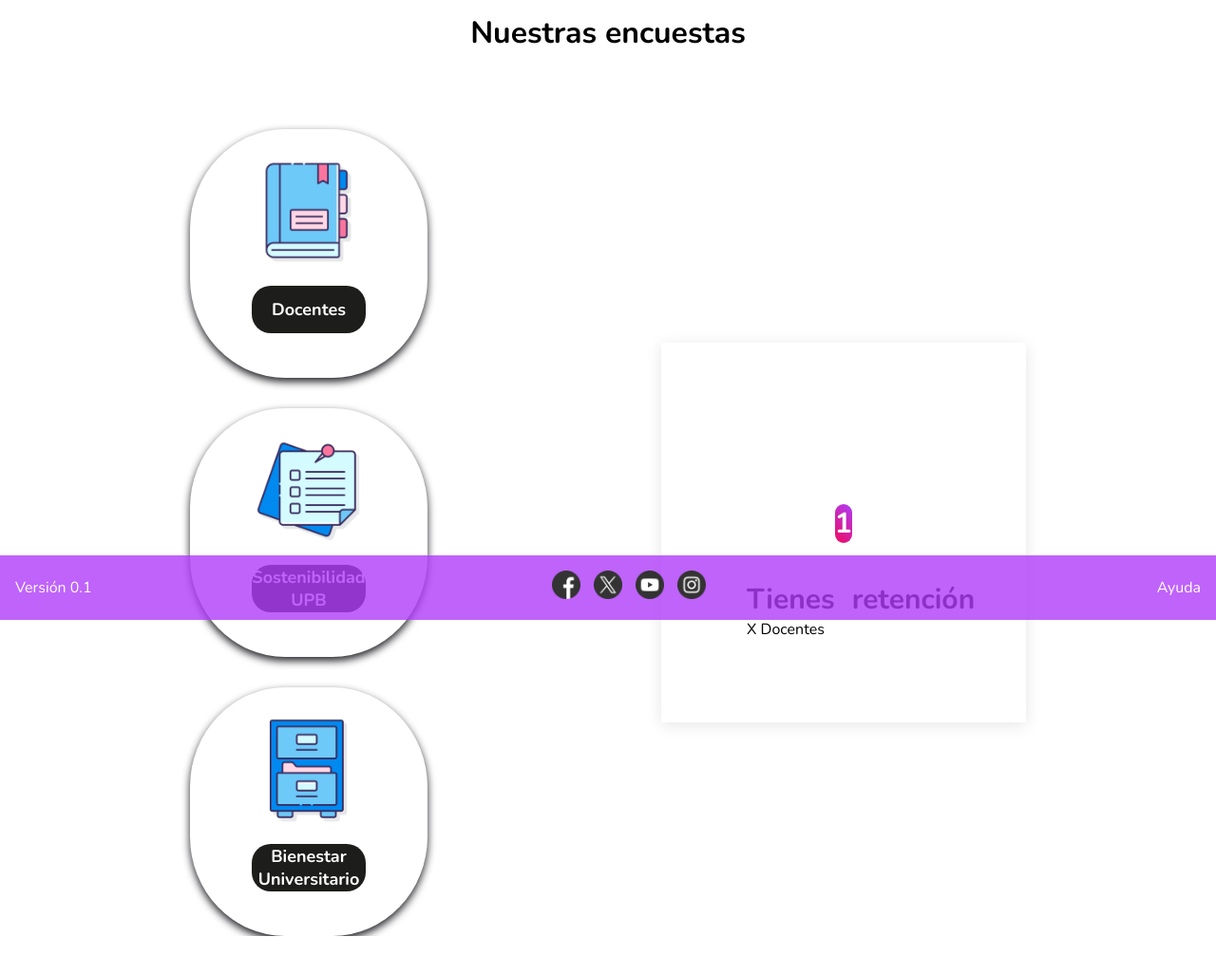
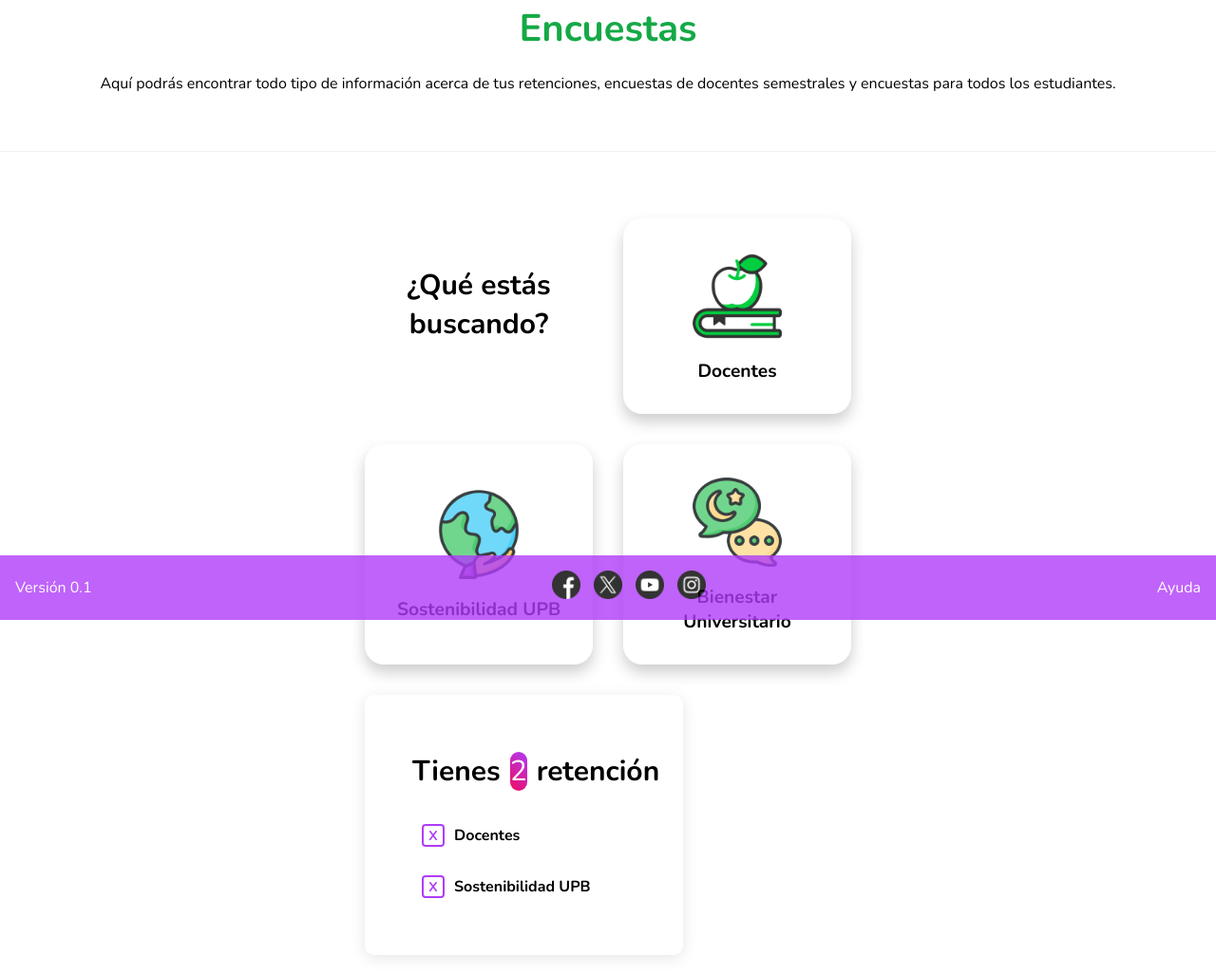
Before and after one commit to JuanJAreiza/JuanJAreiza.github.io, a plain HTML site: page html/encuestas.html in a window 1280 px wide. Shown: the part 147-1173 px from the top of the page at 95% size. Before the commit the page ends 1133 px from the top, so only its background shows below. Drawn offline with nearby package versions, Linux system fonts and the light colour scheme.

Commit message:
Se termina de crear a satisfacción la sección de 'diligencias y encuestas'

```diff
--- a/css/encuestas.css
+++ b/css/encuestas.css
@@ -8,6 +8,8 @@
   --fondo: rgba(255,255,255,255);
   --letra: rgba(29,29,27,255);
   --blur: blur(10px);
+  --verdetrans: rgba(76, 255, 135, 0.29);
+  --verde:rgba(21, 169, 70, 1);
 }
 
 *{
@@ -19,7 +21,7 @@
 }
 
 body{
-  height: 100vh;
+  height: 100%;
   position: relative;
 }
 
@@ -142,98 +144,167 @@ header{
   transform: scale(0.95);
 }
 
-.titulo{
-  margin-top: 160px;
+
+/*CONTENIDO BOTONES*/
+.conten-cat {
+  display: flex;
+  flex-flow: column;
+  align-items: center;
+  justify-content: space-between;
+  margin: 0 auto;
+}
+
+.titulo {
+  color: var(--verde);
+  font-size: 2.5rem;
+  margin-top: 150px;
+  margin-bottom: 20px;
   text-align: center;
 }
 
-.conten-cat{
-    margin-top: 80px;
+.texto-apoyo{
+  text-align: center;
+  margin: 0 20px 60px 20px;
+}
+
+.divider{
+  border: none;
+  height: 1px;
+  background-color: var(--gris);
+  margin: 50px 0;
+}
+
+.subtitulo{
+  font-size: 30px;
+  margin-top: 50px;
+  margin-bottom: 30px;
+  text-align: center;
+}
+
+.categorias {
+  display: grid;
+  gap: 2rem;
+  grid-template-columns: repeat(auto-fill, minmax(min(100%, 15rem), 1fr));
+  width: 40%;
+  margin: 20px;
+}
+
+.boton {
   display: flex;
+  align-items: center;
+  justify-content: center;
+  padding: 2rem;
+  border-radius: 20px;
+  box-shadow: 0 0.5rem 1rem rgba(0, 0, 0, 0.2);
+  transition: transform 0.3s ease;
+}
+
+.boton:hover {
+  transform: translateY(-8px);
+  box-shadow: 0 0.5rem 1rem rgba(0, 0, 0, 0.4);
+  background: linear-gradient(to bottom, var(--fondo), var(--verdetrans));
+}
+
+.boton a {
+  text-decoration: none;
+  color: inherit;
+  display: flex;
+  flex-direction: column;
   align-items: center;
   justify-content: center;
 }
 
-  .conten-cat .categorias{
-    display: grid;
-    gap: 2rem;
-    grid-template-columns: repeat(auto-fill, minmax(min(100%, 15rem), 1fr));
-    width: 60%;
-    margin-left: 200px;
+.icon {
+  width: 100px;
+  height: 100px;
+  margin-bottom: 1rem;
 }
 
-  .conten-cat .categorias .boton{
-    display: flex;
-    padding: 2rem 3rem;
-    align-items: center;
-    justify-items: center;
-    flex-direction: column;
-    box-shadow: 0 .25rem .5rem #212126;
-    border-radius: 40%;
-    min-width: 20%;
-    max-width: 250px;
-    cursor: pointer;
+.icon img {
+  width: 100%;
+  height: 100%;
+  object-fit: cover;
 }
 
-  .conten-cat .categorias .boton img{
-    height: 7rem;
+.text {
+  font-size: 1.2rem;
+  font-weight: bold;
+  text-align: center;
 }
 
-  .conten-cat .categorias .boton:hover img{
-    transform: scale(1.2);
+
+/*CONTENIDO RETENCIONES*/
+.retenciones{
+  right: 0;
+  padding: 50px;
+  height: 100%;
+  width: 26.2vw;
+  box-shadow: 0 .2rem 1rem rgba(0, 0, 0, .1);
+  border-radius: 10px;
 }
 
-  .conten-cat .categorias .boton button{
-    height: 50px;
-    width: 120px;
-    background-color: var(--letra);
-    color: var(--fondo);
-    font-weight: bold;
-    font-size: 18px;
-    border: none;
-    margin: 15px;
-    border-radius: 20px;
-    cursor: pointer;
-  }
-
-  .conten-cat .categorias .boton button:hover{
-    transform: scale(1.1);
-    background: linear-gradient(-135deg, var(--morado), var(--rojo));
-    color: var(--fondo);
-  }
-
-  .conten-cat .categorias .boton button:active{
-    transform: scale(0.95);
-  }
-
-  .retenciones{
-    margin-right: 200px;
-    right: 0;
-    padding: 90px;
-    height: 50vh;
-    width: 30vw;
-    box-shadow: 0 .2rem 1rem rgba(0, 0, 0, .1);
-  }
-
-  .retenciones .titu{
+.titulos{
   display: flex;
   align-items: center;
   justify-items: center;
+  margin-bottom: 15px;
 }
 
-  .retenciones .titu .titulo{
+.mini-titulo{
   font-size: 30px;
   font-weight: 700;
 }
 
-  .retenciones .titu .titulo-esp{
+.titulo-esp{
+  margin: 10px;
   font-size: 30px;
-    font-weight: 700;
   width: 40px;
   color: var(--fondo);
   text-align: center;
   background: linear-gradient(-135deg, var(--morado), var(--rojo));
-    border-radius: 20px;
+  border-radius: 10px;
+}
+
+.tipos-retencion {
+  display: flex;
+  flex-direction: column;
+  gap: 10px;
+}
+
+.retencion-item {
+  display: flex;
+  align-items: center;
+  gap: 10px;
+  font-size: 16px;
+  font-weight: bold;
+  padding: 10px;
+  border-radius: 5px;
+  transition: background-color 0.3s, transform 0.3s;
+}
+
+.retencion-item .checkbox {
+  display: inline-flex;
+  align-items: center;
+  justify-content: center;
+  width: 24px;
+  height: 24px;
+  border: 2px solid var(--morado);
+  border-radius: 4px;
+  background: var(--fondo);
+  color: var(--morado);
+  font-size: 14px;
+  font-weight: bold;
+}
+
+.retencion-item.seleccionado {
+  background: linear-gradient(-135deg, var(--morado), var(--rojo));
+  color: #fff;
+  transform: scale(1.05);
+}
+
+.retencion-item.seleccionado .checkbox {
+  background: #fff;
+  color: var(--morado);
 }
 
   /* FOOTER */
@@ -296,6 +367,20 @@ footer .redes img:hover{
   /*Mobile*/
   @media (max-width: 576px){
 
+    .conten-cat {
+      flex-direction: column;
+      align-items: center;
+    }
+
+    .categorias, .retenciones {
+      width: 100%;
+    }
+
+    .retenciones {
+      margin-top: 20px;
+      width: 570px;
+    }
+
     .dropdown_menu{
         width: 100%;
         margin-right: 50px;
--- a/html/encuestas.html
+++ b/html/encuestas.html
@@ -43,30 +43,52 @@
 
   </header>
 
-  <h1 class="titulo">Nuestras encuestas</h1>
+  <h1 class="titulo">Encuestas</h1>
+  <p class="texto-apoyo">Aquí podrás encontrar todo tipo de información acerca de tus retenciones, encuestas de docentes semestrales y
+    encuestas para todos los estudiantes.
+  </p>
+
+  <hr class="divider">
+
   <div class="conten-cat">
     <div class="categorias">
-      <nav class = "boton">
-        <a href="#"><img src="../imgs/materias_actuales.png" alt="Horarios"></a>
-        <a href="#"><button>Docentes</button></a>
-      </nav>
-      <nav class = "boton">
-        <a href="#"><img src="../imgs/matricula.png" alt="Notas"></a>
-        <a href="#"><button>Sostenibilidad UPB</button></a>
-      </nav>
-      <nav class = "boton">
-        <a href="#"><img src="../imgs/historial_materias.png" alt="Materias"></a>
-        <a href="#"><button>Bienestar Universitario</button></a>
-      </nav>
-    </div>
-    <div class="retenciones">
-      <div class="titu">
-        <p class="titulo">Tienes</p>
-        <p class="titulo-esp">1</p>
-        <p class="titulo">retención</p>
+      <h1 class="subtitulo">¿Qué estás buscando?</h1>
+      <div class="boton">
+        <a href="#">
+          <div class="icon">
+            <img src="../imgs/docentes.png" alt="Docentes">
+          </div>
+          <div class="text">Docentes</div>
+        </a>
       </div>
-      <div class="tipos-retencion">
-        X Docentes
+      <div class="boton">
+        <a href="#">
+          <div class="icon">
+            <img src="../imgs/sostenibilidad.png" alt="Sostenibilidad UPB">
+          </div>
+          <div class="text">Sostenibilidad UPB</div>
+        </a>
+      </div>
+      <div class="boton">
+        <a href="#">
+          <div class="icon">
+            <img src="../imgs/bienestar.png" alt="Bienestar Universitario">
+          </div>
+          <div class="text">Bienestar Universitario</div>
+        </a>
+      </div>
+      <div class="retenciones">
+        <div class="titulos">
+          <p class="mini-titulo">Tienes</p>
+          <p class="titulo-esp">2</p>
+          <p class="mini-titulo">retención</p>
+        </div>
+        <div class="tipos-retencion">
+          <div class="retencion-item">
+            <div class="checkbox">X</div> Docentes</div>
+          <div class="retencion-item">
+            <div class="checkbox">X</div> Sostenibilidad UPB</div>
+        </div>
       </div>
     </div>
   </div>
```
Also changed, not shown: css/diligencias.css (+69 -0 lines), html/diligencias.html (+9 -3 lines), js/main.js (+4 -28 lines), imgs/bienestar.png (added), imgs/docentes.png (added), imgs/sostenibilidad.png (added). Lines whose indentation alone changed are shown as unchanged.
